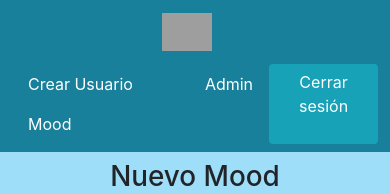
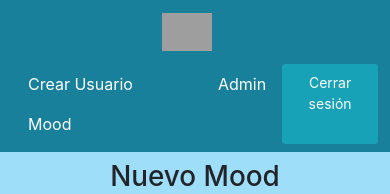
Before and after one commit to Rickywep/motiv, a React (Create React App) app: page /NewMood in a window 390 px wide. Shown: the top 194 px of the page. Built offline with nearby package versions, Linux system fonts and the light colour scheme; grey boxes are pictures that could not be loaded.

Commit message:
arreglo el responsive del navAdmin

```diff
--- a/src/components/NavAdmin.jsx
+++ b/src/components/NavAdmin.jsx
@@ -42,8 +42,9 @@ export default function NavAdmin() {
               Admin
             </Nav.Link>
             <Button
+              size="sm"
               active
-              className="ml-auto  mt-2 color-celeste-claro border-0"
+              className="ml-auto mt-2 p-2 color-celeste-claro border-0"
               to="/"
               as={NavLink}
             >
```
